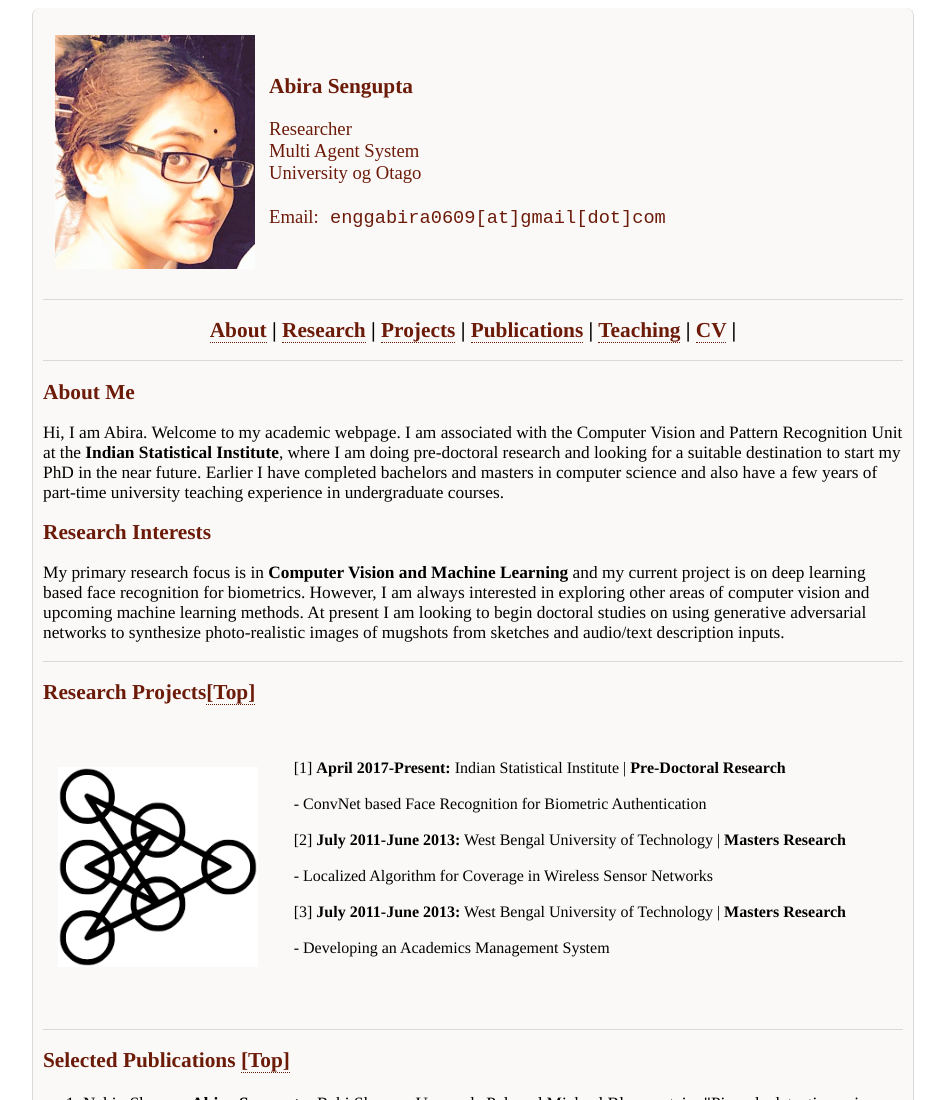
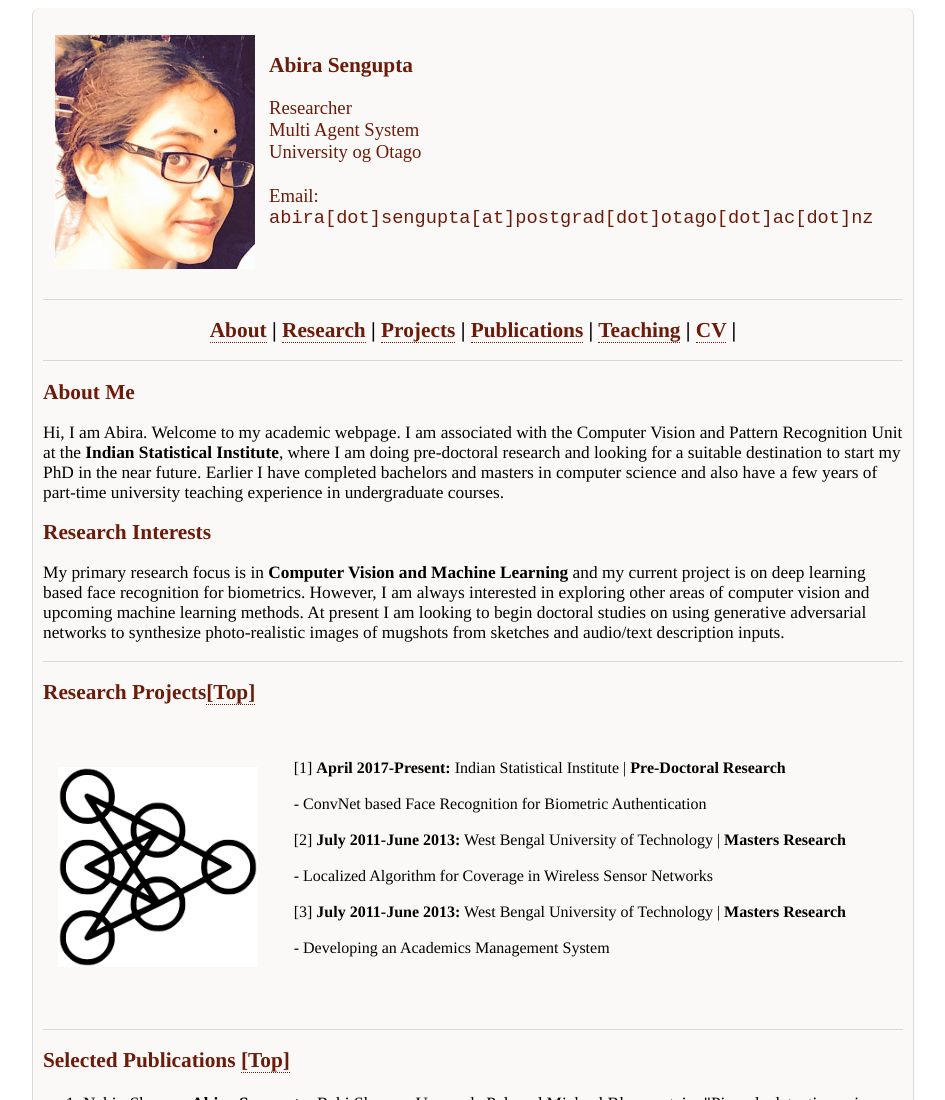
Before and after one commit to abirasengupt/abira-sengupta.github.io, a plain HTML site: page index.html in a window 1280 px wide. Shown: the top 1100 px of the page, without its empty margins (167-1112 px from the left). Drawn offline with Linux system fonts and the light colour scheme.

Commit message:
Update index.html

```diff
--- a/index.html
+++ b/index.html
@@ -23,7 +23,7 @@
 Researcher<br>
 Multi Agent System<br>
 University og Otago<br><br>
-Email:<tt> enggabira0609[at]gmail[dot]com</tt> <br><br>
+Email:<tt> abira[dot]sengupta[at]postgrad[dot]otago[dot]ac[dot]nz</tt> <br><br>
 <!--
 <a href="https://scholar.google.co.in/citations?user=ZIBre_IAAAAJ&hl=en">Google Scholar</a>&nbsp &nbsp
 <a href="http://dblp.uni-trier.de/pers/hd/c/Chakraborti:Tapabrata">DBLP</a>&nbsp &nbsp
```
